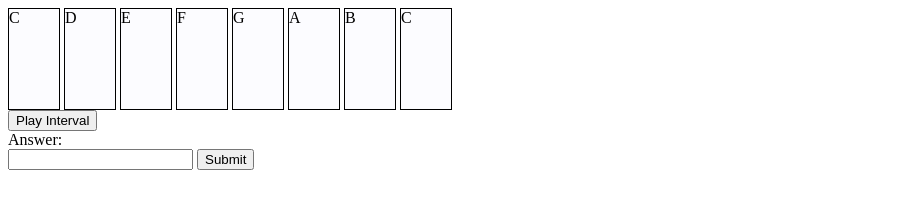
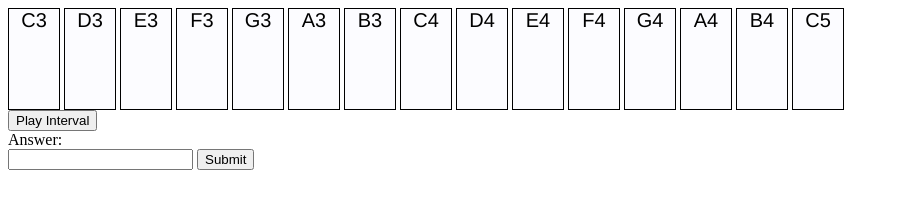
Before and after one commit to Eric-Zayas/earTraining, a plain HTML site: page index.html in a window 1280 px wide. Shown: the whole page, without its empty margins (0-899 px from the left). Drawn offline with Linux system fonts and the light colour scheme.

Commit message:
changed octaves and added answer verification

```diff
--- a/index.html
+++ b/index.html
@@ -12,23 +12,32 @@
     </head>
     <body>
        <div>
-        <div class="note" id="c4">C</div>
-        <div class="note" id="d4">D</div>
-        <div class="note" id="e4">E</div>
-        <div class="note" id="f4">F</div>
-        <div class="note" id="g4">G</div>
-        <div class="note" id="a4">A</div>
-        <div class="note" id="b4">B</div>
-        <div class="note" id="c5">C</div>
+        <div class="note" id="c3">C3</div>
+        <div class="note" id="d3">D3</div>
+        <div class="note" id="e3">E3</div>
+        <div class="note" id="f3">F3</div>
+        <div class="note" id="g3">G3</div>
+        <div class="note" id="a3">A3</div>
+        <div class="note" id="b3">B3</div>
+        <div class="note" id="c4">C4</div>
+        <div class="note" id="d4">D4</div>
+        <div class="note" id="e4">E4</div>
+        <div class="note" id="f4">F4</div>
+        <div class="note" id="g4">G4</div>
+        <div class="note" id="a4">A4</div>
+        <div class="note" id="b4">B4</div>
+        <div class="note" id="c5">C5</div>
       </div>
         <button onclick=playInterval()>Play Interval</button>
-        <form>
+        <div>
           Answer:<br>
-          <input type="text">
+          <input id="interval" type="text" >
 
-          <input type="Submit">
+          <button onclick=checkInterval()>Submit</button>
 
-          </form>
+        </div>
+
+        <span id="verify"></span>
     </body>
      <script>
 
@@ -37,16 +46,17 @@
        function playNote(noteVal,octave){piano.play(noteVal,octave,2)}
 
        const clickedNote = document.querySelectorAll("div.note");
-         for(let i = 0; i < clickedNote.length; i++){
+
+       for(let i = 0; i < clickedNote.length; i++){
            clickedNote[i].onclick = getNoteVal;
-         }
+      }
 
          const cMajorScale = ['C4','D4','E4','F4','G4','A4','B4','C5'];
          const cMajorInterval = {
              'C4' : 'zero',
              'D4' : 'major second',
              'E4' : 'major third',
-             'F4' : 'perferct fourth',
+             'F4' : 'perfect fourth',
              'G4' : 'perfect fifth',
              'A4' : 'major sixth',
              'B4' : 'major seventh',
@@ -55,7 +65,7 @@
          }
          let count = 0;
          const playInterval = function(){
-           console.log("play Interval clicked!")
+           if(count === 7){ count = 0};
            count ++;
            playNote(cMajorScale[0][0],cMajorScale[0][1]);
 
@@ -65,6 +75,16 @@
 
          }
 
+         const checkInterval = function(){
+           if(document.getElementById('interval').value === cMajorInterval[cMajorScale[count]]){
+             document.getElementById('verify').innerHTML = 'CORRECT';
+             console.log('correct');
+           } else{
+             document.getElementById('verify').innerHTML = 'INCORRECT';
+             console.log('Incorrect');
+           }
+           console.log(document.getElementById('interval'));
+         }
 
         </script>
 </html>
--- a/main.css
+++ b/main.css
@@ -4,4 +4,7 @@
   background-color: #FCFCFF;
   border: 1px solid black;
   display: inline-block;
+  text-align: center;
+  font-family: Helvetica;
+  font-size: 20px;
 }
```
